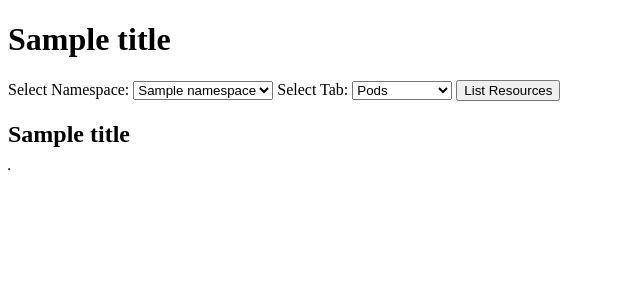
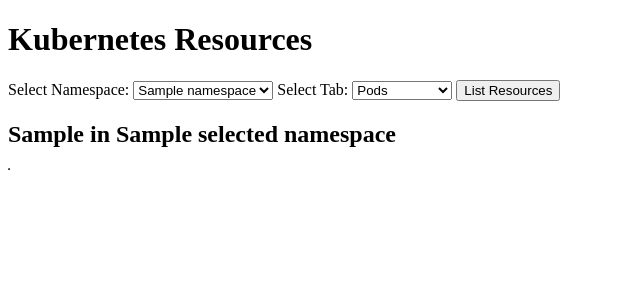
Before and after one commit to aftab-s/k8s-policy-engine, a Flask app: template templates/list_resources.html in a window 1280 px wide. Shown: the top 300 px of the page, without its empty margins (0-640 px from the left). Run offline with Flask 3, Linux system fonts and the light colour scheme; the template is opened without the code that fills it: most values are stand-ins (such as "Sample title", 1, 10 or a date in 2020).

Commit message:
List NS and Resources within NS

```diff
--- a/app.py
+++ b/app.py
@@ -17,28 +17,70 @@
 
     return render_template('index.html', namespaces=namespace_list)
 
-@app.route('/pods', methods=['POST'])
-def list_pods():
+@app.route('/list_resources', methods=['POST'])
+def list_resources():
     # Create Kubernetes API client
     v1 = client.CoreV1Api()
+    apps_v1 = client.AppsV1Api()
 
-    # Get selected namespace from the form
+    # Get selected namespace and tab from the form
     selected_namespace = request.form.get('namespace', 'default')
+    selected_tab = request.form.get('tab', 'pods')
 
-    # Get list of pods in the selected namespace
-    pods = v1.list_namespaced_pod(selected_namespace)
+    # Get list of namespaces
+    namespaces = v1.list_namespace()
+    namespace_list = [ns.metadata.name for ns in namespaces.items]
 
-    # Extract relevant information about each pod
-    pod_list = []
-    for pod in pods.items:
-        pod_info = {
-            'name': pod.metadata.name,
-            'status': pod.status.phase,
-            'namespace': pod.metadata.namespace,
-        }
-        pod_list.append(pod_info)
+    # Initialize resource list
+    resource_list = []
 
-    return render_template('list_pods.html', selected_namespace=selected_namespace, pods=pod_list)
+    if selected_tab == 'pods':
+        # Get list of pods in the selected namespace
+        pods = v1.list_namespaced_pod(selected_namespace)
+
+        # Extract relevant information about each pod
+        for pod in pods.items:
+            pod_info = {
+                'name': pod.metadata.name,
+                'status': pod.status.phase,
+                'namespace': pod.metadata.namespace,
+            }
+            resource_list.append(pod_info)
+
+    elif selected_tab == 'services':
+        # Get list of services in the selected namespace
+        services = v1.list_namespaced_service(selected_namespace)
+
+        # Extract relevant information about each service
+        for service in services.items:
+            service_info = {
+                'name': service.metadata.name,
+                'type': service.spec.type,
+                'namespace': service.metadata.namespace,
+            }
+            resource_list.append(service_info)
+
+    elif selected_tab == 'deployments':
+        # Get list of deployments in the selected namespace
+        deployments = apps_v1.list_namespaced_deployment(selected_namespace)
+
+        # Extract relevant information about each deployment
+        for deployment in deployments.items:
+            deployment_info = {
+                'name': deployment.metadata.name,
+                'replicas': deployment.spec.replicas,
+                'namespace': deployment.metadata.namespace,
+            }
+            resource_list.append(deployment_info)
+
+    return render_template(
+        'list_resources.html',
+        selected_namespace=selected_namespace,
+        selected_tab=selected_tab,
+        resources=resource_list,
+        namespaces=namespace_list  # Pass namespaces for the dropdown menu
+    )
+
 
 if __name__ == '__main__':
     app.run(debug=True)
--- a/templates/index.html
+++ b/templates/index.html
@@ -8,7 +8,7 @@
 <body>
     <h1>Kubernetes Pods</h1>
 
-    <form method="post" action="{{ url_for('list_pods') }}">
+    <form method="post" action="{{ url_for('list_resources') }}">
         <label for="namespace">Select Namespace:</label>
         <select id="namespace" name="namespace">
             {% for ns in namespaces %}
--- a/templates/list_resources.html
+++ b/templates/list_resources.html
@@ -3,71 +3,63 @@
 <head>
     <meta charset="UTF-8">
     <meta name="viewport" content="width=device-width, initial-scale=1.0">
-    <title>{{ title }}</title>
+    <title>Kubernetes Resources</title>
 </head>
 <body>
-    <h1>{{ title }}</h1>
+    <h1>Kubernetes Resources</h1>
 
     <form method="post" action="{{ url_for('list_resources') }}">
         <label for="namespace">Select Namespace:</label>
         <select id="namespace" name="namespace">
             {% for ns in namespaces %}
-                <option value="{{ ns }}" {% if ns == selected_namespace %}selected{% endif %}>{{ ns }}</option>
+                <option value="{{ ns }}" {% if ns == selected_namespace %} selected {% endif %}>{{ ns }}</option>
             {% endfor %}
         </select>
 
         <label for="tab">Select Tab:</label>
         <select id="tab" name="tab">
-            <option value="pods" {% if selected_tab == 'pods' %}selected{% endif %}>Pods</option>
-            <option value="services" {% if selected_tab == 'services' %}selected{% endif %}>Services</option>
-            <option value="deployments" {% if selected_tab == 'deployments' %}selected{% endif %}>Deployments</option>
+            <option value="pods" {% if selected_tab == 'pods' %} selected {% endif %}>Pods</option>
+            <option value="services" {% if selected_tab == 'services' %} selected {% endif %}>Services</option>
+            <option value="deployments" {% if selected_tab == 'deployments' %} selected {% endif %}>Deployments</option>
         </select>
 
         <input type="submit" value="List Resources">
     </form>
 
-    <h2>{{ title }}</h2>
+    <h2>{{ selected_tab | capitalize }} in {{ selected_namespace }}</h2>
     <table border="1">
+        <tr>
             {% if selected_tab == 'pods' %}
-            <tr>
                 <th>Name</th>
                 <th>Status</th>
                 <th>Namespace</th>
+            {% elif selected_tab == 'services' %}
+                <th>Name</th>
+                <th>Type</th>
+                <th>Namespace</th>
+            {% elif selected_tab == 'deployments' %}
+                <th>Name</th>
+                <th>Replicas</th>
+                <th>Namespace</th>
+            {% endif %}
         </tr>
         {% for resource in resources %}
             <tr>
+                {% if selected_tab == 'pods' %}
                     <td>{{ resource.name }}</td>
                     <td>{{ resource.status }}</td>
                     <td>{{ resource.namespace }}</td>
-                </tr>
-            {% endfor %}
                 {% elif selected_tab == 'services' %}
-            <tr>
-                <th>Name</th>
-                <th>Type</th>
-                <th>Namespace</th>
-            </tr>
-            {% for resource in resources %}
-                <tr>
                     <td>{{ resource.name }}</td>
                     <td>{{ resource.type }}</td>
                     <td>{{ resource.namespace }}</td>
-                </tr>
-            {% endfor %}
                 {% elif selected_tab == 'deployments' %}
-            <tr>
-                <th>Name</th>
-                <th>Replicas</th>
-                <th>Namespace</th>
-            </tr>
-            {% for resource in resources %}
-                <tr>
                     <td>{{ resource.name }}</td>
                     <td>{{ resource.replicas }}</td>
                     <td>{{ resource.namespace }}</td>
+                {% endif %}
             </tr>
         {% endfor %}
-        {% endif %}
     </table>
 </body>
 </html>
```
Lines whose indentation alone changed are shown as unchanged.
